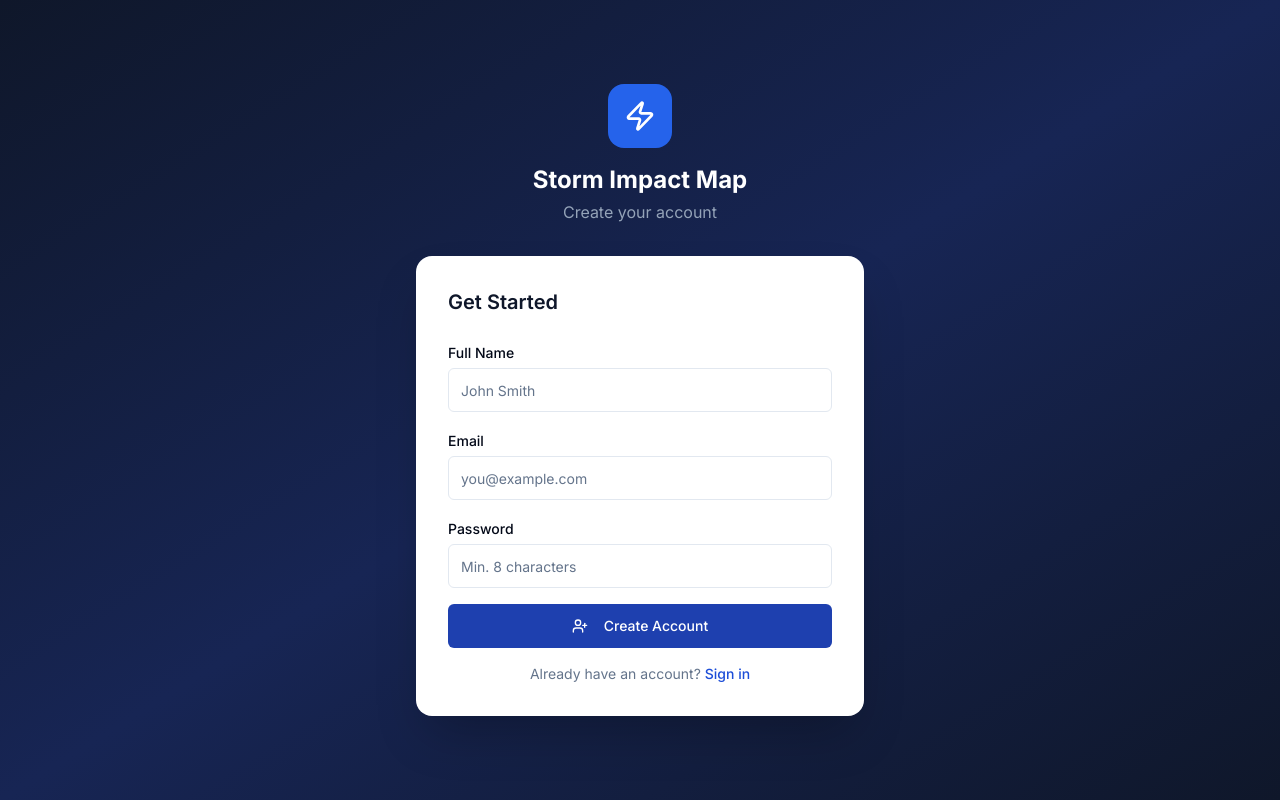
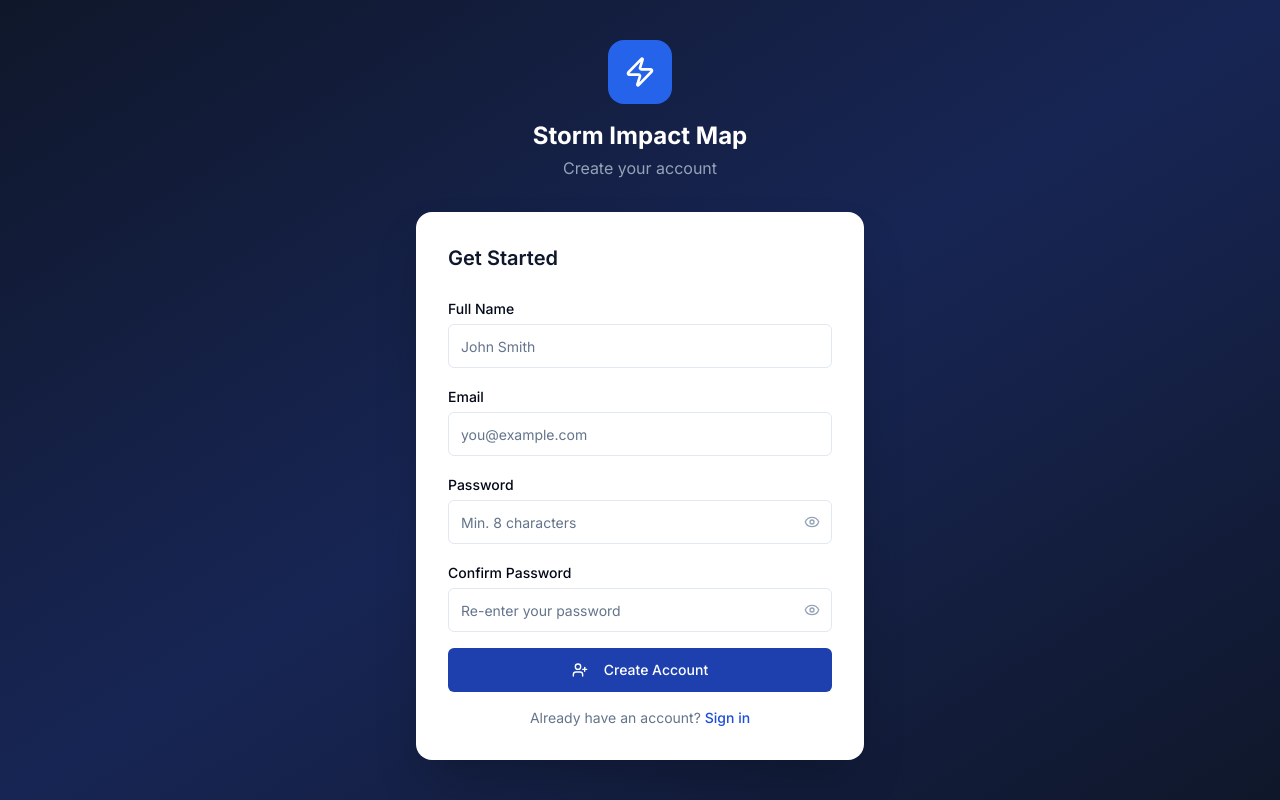
Before and after one commit to nrhomeservicesllc-code/Public-Adjuster-Weather-App, a Next.js app: page /register in a window 1280 px wide. Built offline with nearby package versions, Linux system fonts and the light colour scheme.

Commit message:
Add show/hide password toggle and confirm password field to register page
https://claude.ai/code/session_018n4xkpst6GfHjDcG5eQo5V

```diff
--- a/app/(auth)/register/page.tsx
+++ b/app/(auth)/register/page.tsx
@@ -4,7 +4,7 @@ import { useState } from "react"
 import { signIn } from "next-auth/react"
 import { useRouter } from "next/navigation"
 import Link from "next/link"
-import { Zap, UserPlus } from "lucide-react"
+import { Zap, UserPlus, Eye, EyeOff } from "lucide-react"
 import { Button } from "@/components/ui/button"
 import { Input } from "@/components/ui/input"
 import { Label } from "@/components/ui/label"
@@ -14,13 +14,22 @@ export default function RegisterPage() {
   const [name, setName] = useState("")
   const [email, setEmail] = useState("")
   const [password, setPassword] = useState("")
+  const [confirmPassword, setConfirmPassword] = useState("")
+  const [showPassword, setShowPassword] = useState(false)
+  const [showConfirmPassword, setShowConfirmPassword] = useState(false)
   const [loading, setLoading] = useState(false)
   const [error, setError] = useState("")
 
   const handleSubmit = async (e: React.FormEvent) => {
     e.preventDefault()
+    setError("")
+
+    if (password !== confirmPassword) {
+      setError("Passwords do not match.")
+      return
+    }
+
     setLoading(true)
-    setError("")
 
     const res = await fetch("/api/auth/register", {
       method: "POST",
@@ -80,16 +89,49 @@ export default function RegisterPage() {
             </div>
             <div>
               <Label htmlFor="password">Password</Label>
+              <div className="relative mt-1">
                 <Input
                   id="password"
-                type="password"
+                  type={showPassword ? "text" : "password"}
                   value={password}
                   onChange={(e) => setPassword(e.target.value)}
                   placeholder="Min. 8 characters"
                   minLength={8}
                   required
-                className="mt-1 h-11"
+                  className="h-11 pr-10"
                 />
+                <button
+                  type="button"
+                  onClick={() => setShowPassword((v) => !v)}
+                  className="absolute right-3 top-1/2 -translate-y-1/2 text-slate-400 hover:text-slate-600"
+                  aria-label={showPassword ? "Hide password" : "Show password"}
+                >
+                  {showPassword ? <EyeOff className="h-4 w-4" /> : <Eye className="h-4 w-4" />}
+                </button>
+              </div>
+            </div>
+            <div>
+              <Label htmlFor="confirmPassword">Confirm Password</Label>
+              <div className="relative mt-1">
+                <Input
+                  id="confirmPassword"
+                  type={showConfirmPassword ? "text" : "password"}
+                  value={confirmPassword}
+                  onChange={(e) => setConfirmPassword(e.target.value)}
+                  placeholder="Re-enter your password"
+                  minLength={8}
+                  required
+                  className="h-11 pr-10"
+                />
+                <button
+                  type="button"
+                  onClick={() => setShowConfirmPassword((v) => !v)}
+                  className="absolute right-3 top-1/2 -translate-y-1/2 text-slate-400 hover:text-slate-600"
+                  aria-label={showConfirmPassword ? "Hide password" : "Show password"}
+                >
+                  {showConfirmPassword ? <EyeOff className="h-4 w-4" /> : <Eye className="h-4 w-4" />}
+                </button>
+              </div>
             </div>
 
             {error && (
```
Lines whose indentation alone changed are shown as unchanged.
